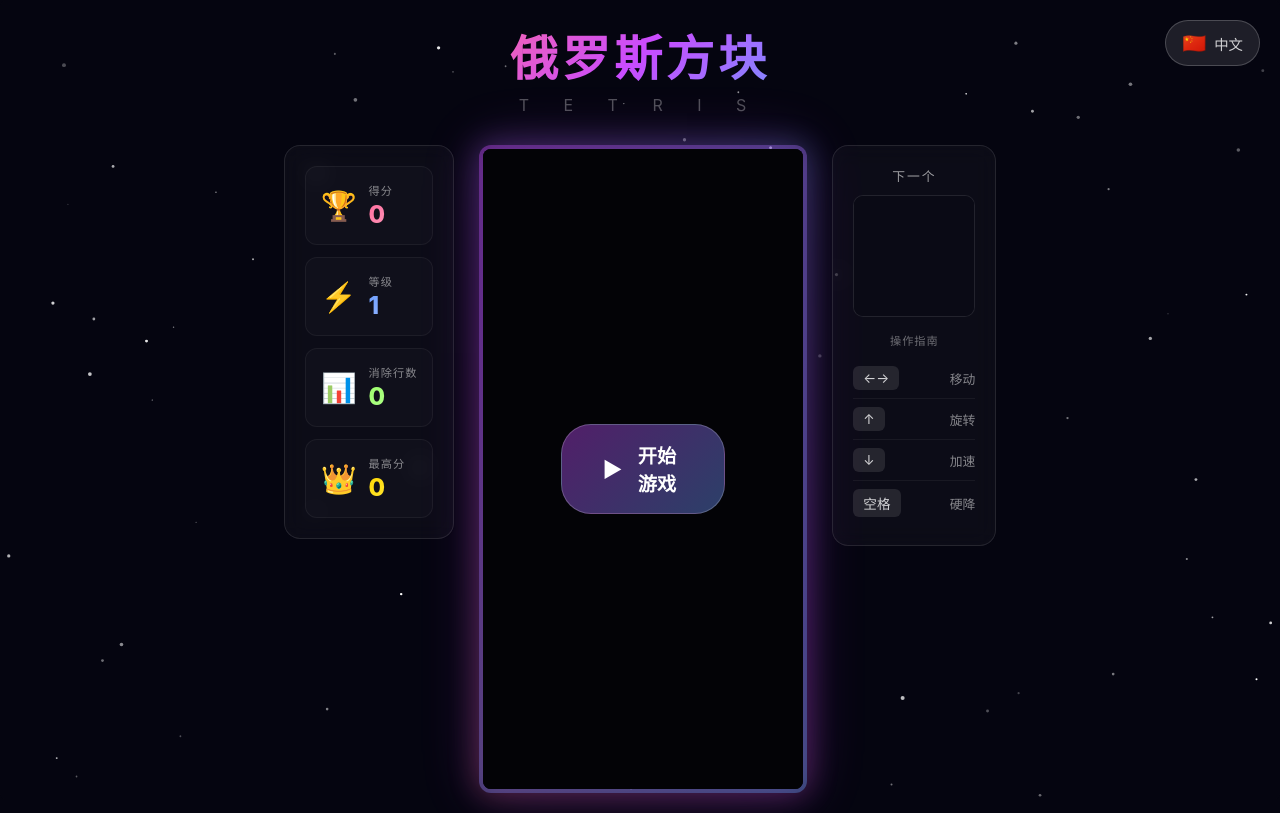
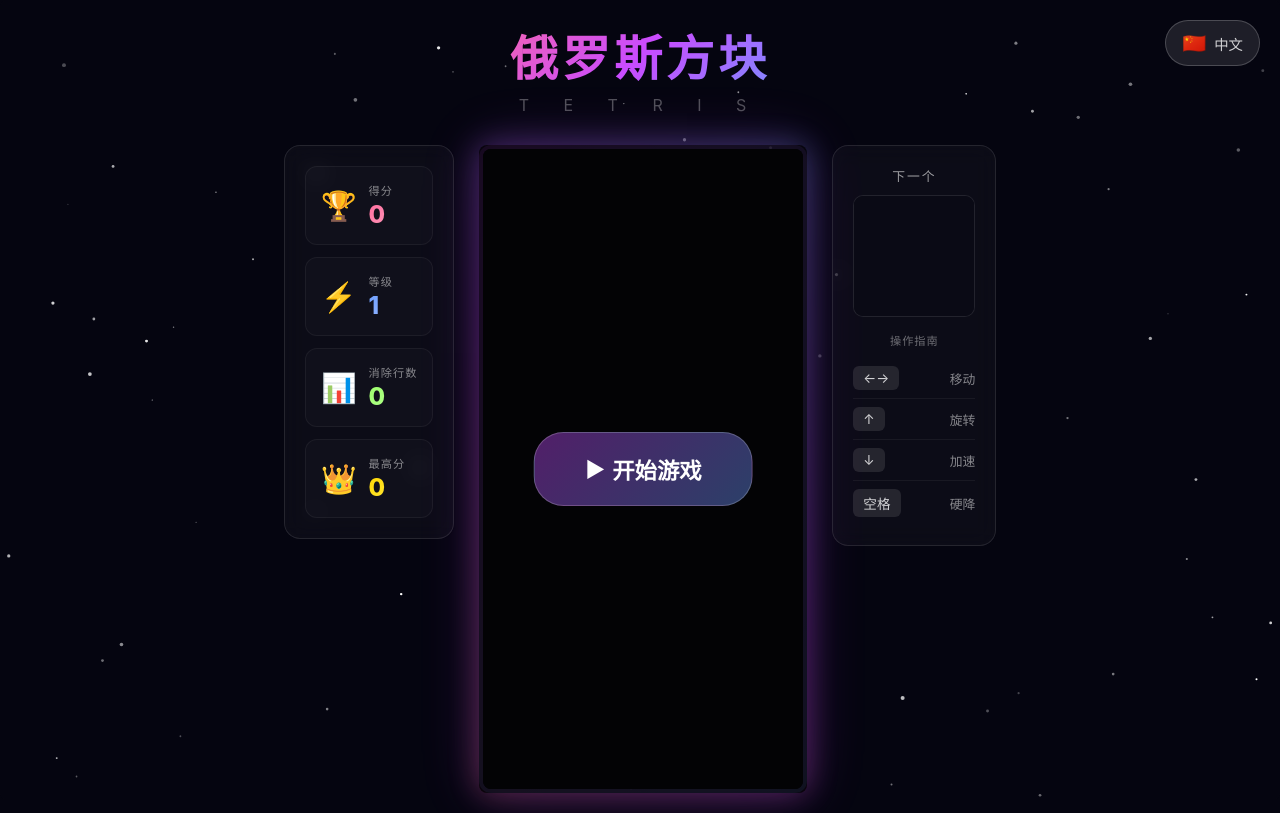
Before and after one commit to xiuhaotian/tetris-game, a Vue app: page / in a window 1280 px wide. Built offline with nearby package versions, Linux system fonts and the light colour scheme.

Commit message:
fix: 优化开始按钮位置和尺寸
- 给 board-wrapper 添加明确宽高 (328x648px)
- 遮罩层覆盖整个游戏板
- 增大按钮尺寸和字体
- 按钮始终居中显示

```diff
--- a/src/App.vue
+++ b/src/App.vue
@@ -856,6 +856,8 @@
 
 .board-wrapper {
   position: relative;
+  width: 328px;
+  height: 648px;
   padding: 4px;
   background: linear-gradient(135deg, rgba(201, 75, 255, 0.4), rgba(107, 157, 255, 0.4));
   border-radius: 12px;
@@ -887,8 +889,8 @@
 
 .board-overlay {
   position: absolute;
-  inset: 4px;
-  background: rgba(0, 0, 0, 0.7);
+  inset: 0;
+  background: rgba(0, 0, 0, 0.75);
   border-radius: 8px;
   z-index: 5;
 }
@@ -899,8 +901,9 @@
   left: 50%;
   transform: translate(-50%, -50%);
   z-index: 10;
-  padding: 16px 40px;
-  font-size: 1.2rem;
+  padding: 20px 50px;
+  font-size: 1.4rem;
+  white-space: nowrap;
 }
 
 .right-panel {
```
